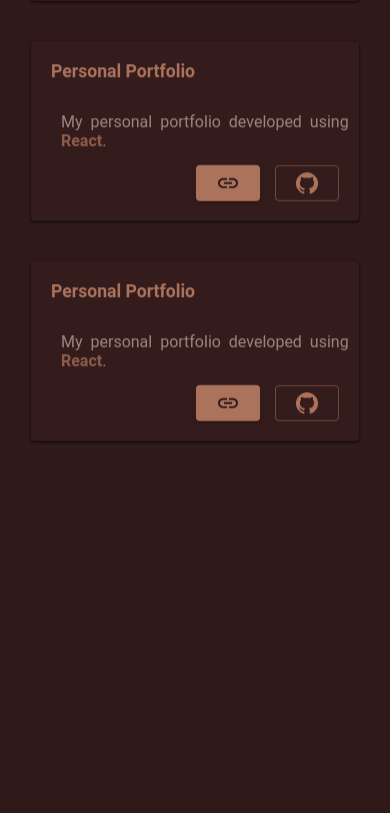
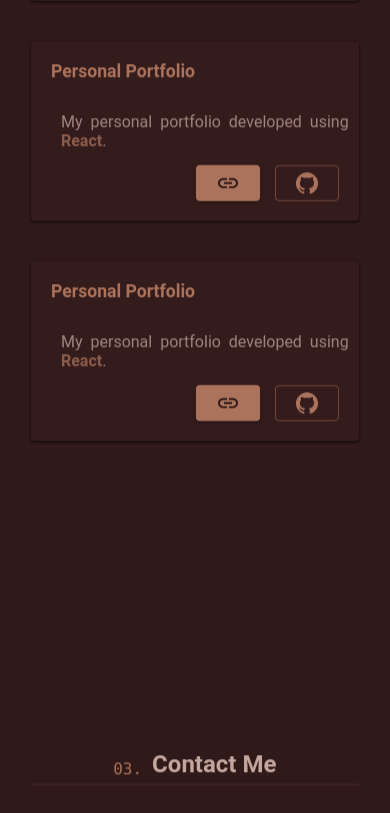
Before and after one commit to hugo-degrossi/portfolio, a React (Create React App) app: page / in a window 390 px wide. Shown: the part 2283-3096 px from the top of the page. Before the commit the page ends 2953 px from the top, so only its background shows below. Built offline with nearby package versions, Linux system fonts and the light colour scheme; no server answers.

Commit message:
Added responsiveness to projects, updated style

```diff
--- a/src/App.js
+++ b/src/App.js
@@ -13,6 +13,7 @@ import linkedin from  "./media/icons/linkedin.png"
 import Tooltip from '@mui/material/Tooltip';
 import styled from "@emotion/styled";
 import FadeInSection from "./components/fadeInSection";
+import Contact from "./components/contact/contact";
 
 const useStyles = makeStyles((theme) => ({
     root: {
@@ -92,7 +93,7 @@ const useStyles = makeStyles((theme) => ({
 
 }));
 const CustomTooltip = styled(({ className, ...props }) => (
-    <Tooltip {...props} classes={{ popper: className }} />
+    <Tooltip {...props} classes={{ popper: className }}/>
 ))(({ theme }) => ({
     [`& .${tooltipClasses.tooltip}`]: {
         backgroundColor: "#b1775f",
@@ -186,6 +187,9 @@ function App() {
                     <div id={'projects'} className={classes.container}>
                         <Projects />
                     </div>
+                    <div id={'contact'} className={classes.container}>
+                        <Contact />
+                    </div>
                 </div>
             </ThemeProvider>
         </>
--- /dev/null
+++ b/src/components/contact/contact.jsx
@@ -0,0 +1,101 @@
+import React from 'react';
+import { ThemeProvider, makeStyles } from '@mui/styles';
+import {tooltipClasses} from "@mui/material";
+import FadeInSection from "../fadeInSection";
+import styled from "@emotion/styled";
+import Tooltip from "@mui/material/Tooltip";
+
+const useStyles = makeStyles((theme) => ({
+    root: {
+        marginBottom: '20vh',
+    },
+    divider: {
+        display: 'flex',
+        justifyContent: 'flex-end',
+        height: '3px',
+        width: '65%',
+        backgroundColor: theme.palette.primary.main,
+        opacity: '0.1',
+        marginTop: '5px',
+        marginBottom: '30px',
+        "@media (max-width: 1150px)": {
+            width: '100%',
+        },
+        "@media (max-width: 800px)": {
+            marginBottom: '15px',
+        }
+    },
+    title: {
+        marginBottom: '2px',
+        "@media (max-width: 1150px)": {
+            display: 'flex',
+            alignItems: 'end',
+            justifyContent: 'center',
+        },
+    },
+    title_text: {
+        color: theme.palette.text.main,
+        fontSize: '1.8rem',
+        fontWeight: "bold",
+        letterSpacing: 0,
+        "@media (max-width: 1150px)": {
+            fontSize: '1.7rem',
+        },
+        "@media (max-width: 950px)": {
+            fontSize: '1.6rem',
+        },
+        "@media (max-width: 800px)": {
+            fontSize: '1.5rem',
+        }
+    },
+    number: {
+        color: theme.palette.primary.main,
+        fontSize: '1.4rem',
+        fontFamily: "consolas",
+        marginRight: '4px',
+        "@media (max-width: 1450px)": {
+            fontSize: '1.3rem',
+        },
+        "@media (max-width: 1150px)": {
+            fontSize: '1.2rem',
+            marginRight: '10px',
+        },
+        "@media (max-width: 950px)": {
+            fontSize: '1.1rem',
+        },
+        "@media (max-width: 800px)": {
+            fontSize: '1rem',
+        }
+    },
+}));
+const CustomTooltip = styled(({ className, ...props }) => (
+    <Tooltip {...props} classes={{ popper: className }} />
+))(({ theme }) => ({
+    [`& .${tooltipClasses.tooltip}`]: {
+        backgroundColor: "#DC9777",
+        color: 'rgba(0, 0, 0, 0.87)',
+        boxShadow: theme.shadows[1],
+        fontFamily: 'Montserrat',
+        fontSize: 13,
+        fontWeight: "bold"
+    },
+}));
+export default function Contact() {
+    const classes = useStyles();
+    //<LinkIcon fontSize={"large"} color={"info"}/>
+    return (
+        <>
+            <div className={classes.root}>
+                <FadeInSection waitingTime={1500}>
+                    <div className={classes.title}>
+                        <span className={classes.number}>03. </ span>
+                        <span className={classes.title_text}>Contact Me</ span>
+                    </div>
+                    <div className={classes.divider} />
+                </FadeInSection>
+
+
+            </div>
+        </>
+    );
+}
--- a/src/components/nav/navBar.jsx
+++ b/src/components/nav/navBar.jsx
@@ -105,7 +105,9 @@ function NavBar({ContextContainer}) {
                 </FadeInSection>
                 <FadeInSection waitingTime={1000}>
                     <li className={classes.link}>
-                        <a><span className={classes.number}>03.</span><span className={classes.text}>Contact Me.</span></a>
+                        <HashLink smooth to="#contact" className={classes.hashLink}>
+                            <span className={classes.number}>03.</span><span className={classes.text}>Contact Me.</span>
+                        </HashLink>
                     </li>
                 </FadeInSection>
                 </Router>
--- a/src/components/projects/projects.jsx
+++ b/src/components/projects/projects.jsx
@@ -105,7 +105,7 @@ const useStyles = makeStyles((theme) => ({
             },
             "& $box": {
                 transform: "rotate(4deg)",
-                opacity: 0.7
+                opacity: 0.4
             },
         }
     },
@@ -177,7 +177,8 @@ const useStyles = makeStyles((theme) => ({
         fontWeight: 'bold',
         color: theme.palette.info.main,
         '&:hover' : {
-            cursor: 'pointer'
+            cursor: 'pointer',
+            opacity: 0.7 + ' !important'
         },
 
 
@@ -215,7 +216,7 @@ const useStyles = makeStyles((theme) => ({
     },
     description: {
         marginTop: "10px",
-        marginLeft: "10px",
+        paddingLeft: '10px',
         color: theme.palette.text.main,
         opacity: 0.75,
         fontSize: '1rem',
@@ -294,7 +295,7 @@ export default function Projects() {
                                 <div className={classes.placeholder} />
                                 <div className={classes.card_content}>
                                     <div className={classes.name}>Personal Portfolio</div>
-                                    <div className={classes.description}>My personal portfolio developed using <span className={classes.highlighted}>React</span>.</div>
+                                    <div className={classes.description}>My personal portfolio developed using <span className={classes.highlighted}>React</span> & <span className={classes.highlighted}>Continuous Development</span>.</div>
 
                                     <div className={classes.actions}>
                                         <Button className={classes.btn1} onClick={() => {window.open("https://github.com/hugo-degrossi/portfolio", "_blank")}} variant="contained">
```
